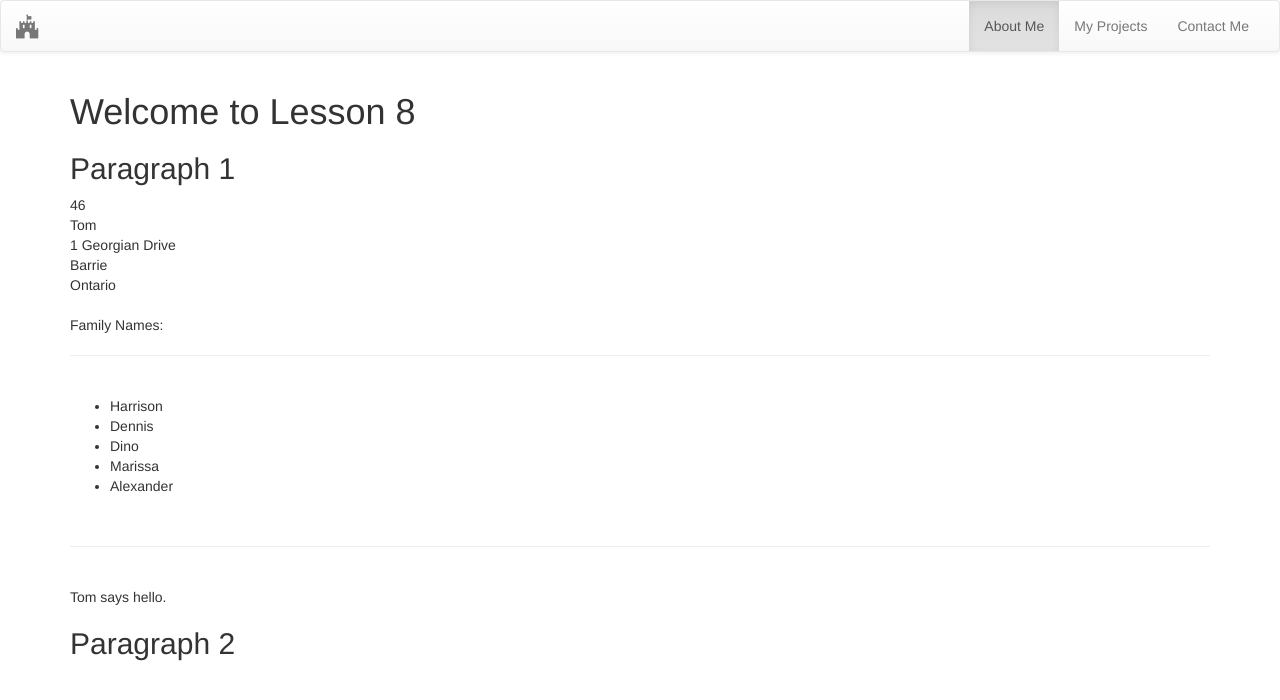
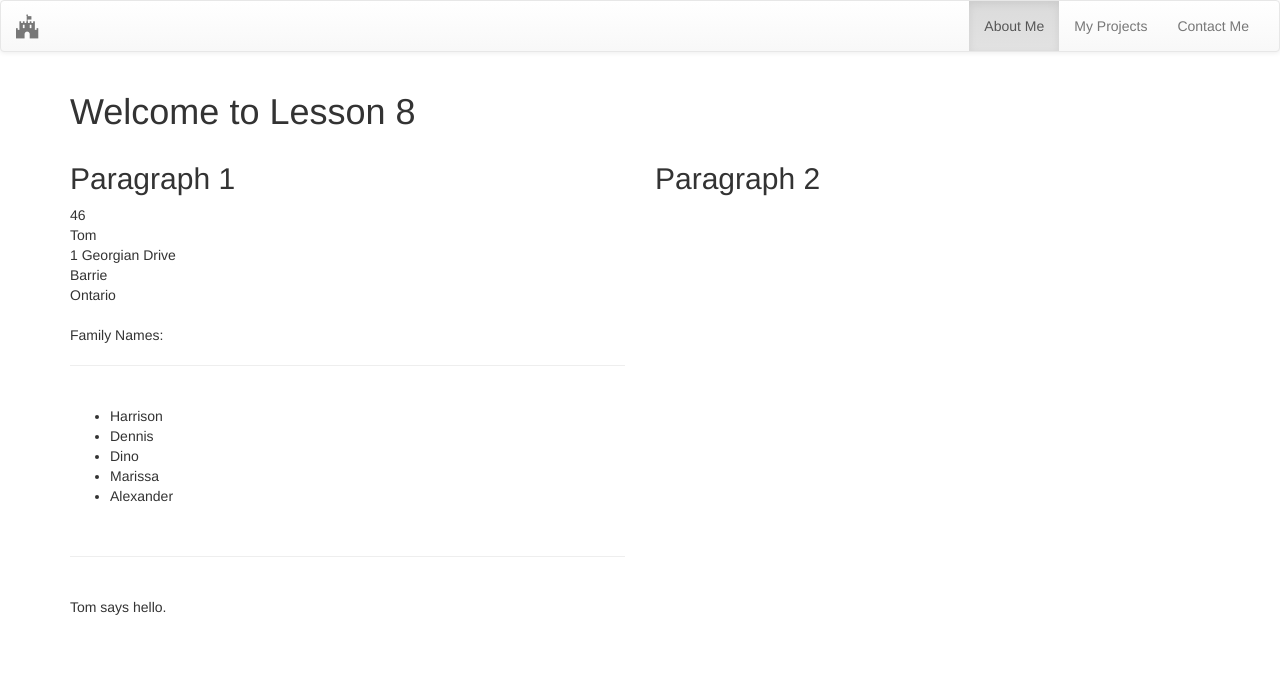
Before and after one commit to devolasvegas/COMP1073-Lesson09, a plain HTML site: page index.html in a window 1280 px wide. Drawn offline with Linux system fonts and the light colour scheme.

Commit message:
Add bootstrap columns to index.html

```diff
--- a/index.html
+++ b/index.html
@@ -48,18 +48,16 @@
 
         <h1>Welcome to Lesson 8</h1>
 
-        <h2>Paragraph 1</h2>
-
-        <p id="paragraph1">
-
-        </p>
-
-        <h2>Paragraph 2</h2>
-
-        <p id="paragraph2">
-
-        </p>
-
+        <section class="row">
+            <div class="col-md-6">
+                <h2>Paragraph 1</h2>
+                <p id="paragraph1"></p>
+            </div>
+            <div class="col-md-6">
+                <h2>Paragraph 2</h2>
+                <p id="paragraph2"></p>
+            </div>
+        </section>
 
     </main>
 
```
